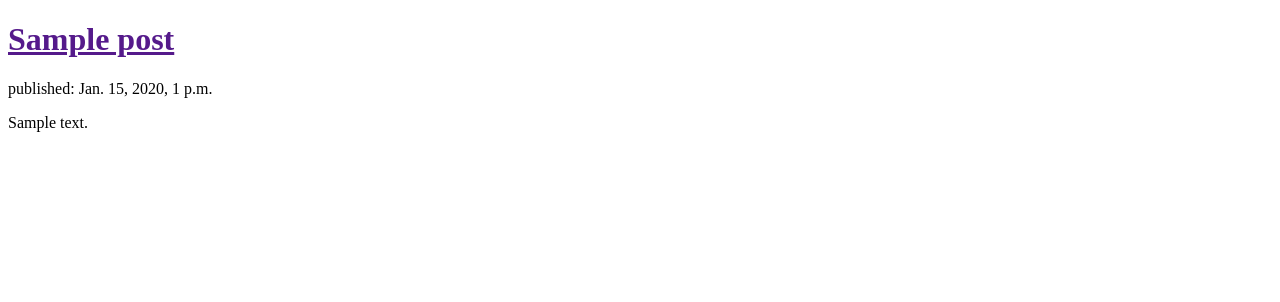
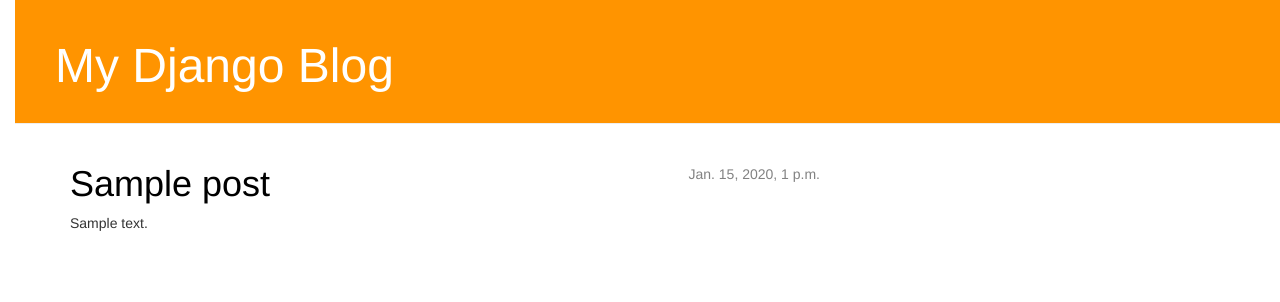
Before and after one commit to Saibotiwe/my-first-blog, a Django app: template blog/templates/blog/post_list.html in a window 1280 px wide. Shown: the top 302 px of the page. Run offline with Django 3.2, Linux system fonts and the light colour scheme; the template is opened without the code that fills it: values that come from a table or form of the project are taken from there, others are empty; tables that the repository leaves empty hold one stand-in row (values such as "Sample post"); some libraries are stand-ins or nearby versions.

Commit message:
Add. view and template.

```diff
--- /dev/null
+++ b/blog/static/css/blog.css
@@ -0,0 +1,53 @@
+h1 a{
+    color: #FCA205;
+}
+body{
+    padding-left: 15px;
+}
+.page-header {
+	background-color: #ff9400;
+    margin-top: 0;
+    padding: 20px 20px 20px 40px;
+}
+
+.page-header h1, .page-header h1 a, .page-header h1 a:visited, .page-header h1 a:active {
+    color: #ffffff;
+    font-size: 36pt;
+    text-decoration: none;
+}
+
+.content {
+    margin-left: 40px;
+}
+
+/*h1, h2, h3, h4 {
+    font-family: 'Source Code Pro';
+}*/
+
+.time {
+    float: right;
+    color: #828282;
+    }
+
+.save {
+    float: right;
+}
+
+.post-form textarea, .post-form input {
+    width: 100%;
+}
+
+.top-menu, .top-menu:hover, .top-menu:visited {
+    color: #ffffff;
+    float: right;
+    font-size: 26pt;
+    margin-right: 20px;
+}
+
+.post {
+    margin-bottom: 70px;
+}
+
+.post h1 a, .post h1 a:visited {
+    color: #000000;
+}
--- /dev/null
+++ b/blog/templates/blog/base.html
@@ -0,0 +1,23 @@
+{% load staticfiles %}
+<!DOCTYPE html>
+<html lang="en">
+	<head>
+        <title>RandomBlog</title>
+        <link rel="stylesheet" href="//maxcdn.bootstrapcdn.com/bootstrap/3.2.0/css/bootstrap.min.css">
+        <link rel="stylesheet" href="//maxcdn.bootstrapcdn.com/bootstrap/3.2.0/css/bootstrap-theme.min.css">
+        <link rel="stylesheet" href="{% static "css/blog.css" %}">
+        </head>
+	<body>
+	<div class="page-header">
+		<h1><a href="/">My Django Blog</a></h1>
+	</div>
+		<div class="content container">
+            <div class="row">
+                <div class="col-md-8">
+                {% block content %}
+                {% endblock %}
+                </div>
+            </div>
+        </div>
+	</body>
+</html>
--- a/blog/templates/blog/post_list.html
+++ b/blog/templates/blog/post_list.html
@@ -1,15 +1,13 @@
-<!DOCTYPE html>
-<html lang="en">
-	<head>
-		<title>Arsen's blog</title>
-	</head>
-	<body>
-		{% for post in posts %}
-        <div>
-            <h1><a href="">{{ post.title }}</a></h1>
-            <p>published: {{ post.published_time }}</p>
-            <p>{{ post.text|linebreaks }}</p>
-        </div>
-    	{% endfor %}
-	</body>
-</html>
+{% extends "blog/base.html" %}
+
+{% block content %}
+	{% for post in posts %}
+		<div class="post">
+		    <div class="time">
+		        {{ post.published_time }}
+		    </div>
+		    <h1><a href="{% url "post_detail" pk=post.pk %}">{{ post.title }}</a></h1>
+	      	<p>{{ post.text|linebreaks }}</p>
+		</div>
+	{% endfor %}
+{% endblock content %}
--- a/blog/urls.py
+++ b/blog/urls.py
@@ -3,4 +3,5 @@
 
 urlpatterns = [
     url(r'^$', views.post_list, name='post_list'),
+    url(r'^post/(?P<pk>[0-9]+)/$', views.post_detail, name='post_detail'),
 ]
--- a/blog/views.py
+++ b/blog/views.py
@@ -1,7 +1,12 @@
 from django.shortcuts import render
+from django.shortcuts import render, get_object_or_404
 from django.utils import timezone
 from .models import Post
 
 def post_list(request):
     posts = Post.objects.filter(published_time__lte=timezone.now()).order_by('published_time')
     return render(request, 'blog/post_list.html', {'posts': posts})
+
+def post_detail(request, pk):
+    post = get_object_or_404(Post, pk=pk)
+    return render(request, 'blog/post_detail.html', {'post': post})
```
Also changed, not shown: blog/templates/blog/post_detail.html (added, +13 -0 lines).
